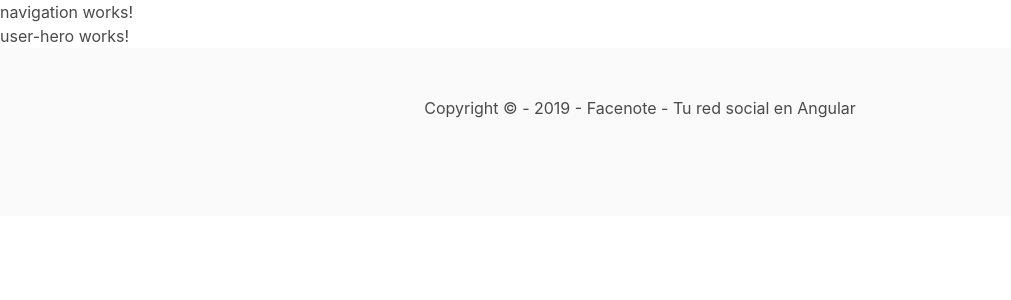
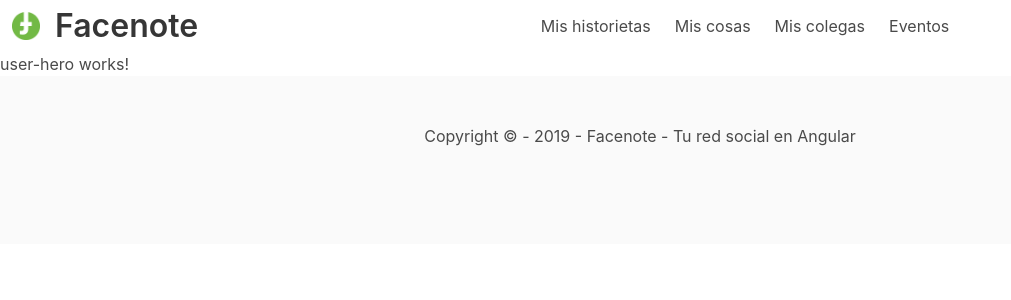
Before and after one commit to manulaiko/Facenote, an Angular app: page / in a window 1280 px wide. Shown: the top 300 px of the page, without its empty margins (0-1011 px from the left). Built offline with nearby package versions, Linux system fonts and the light colour scheme.

Commit message:
Create navigation bar

```diff
--- a/src/app/navigation/navigation.component.html
+++ b/src/app/navigation/navigation.component.html
@@ -1 +1,23 @@
-<p>navigation works!</p>
+<nav class="navbar">
+  <section class="navbar-brand">
+    <a class="navbar-item" href="/">
+      <img src="/assets/img/logo.png" width="28" height="28">
+      <h1 class="title">Facenote</h1>
+    </a>
+
+    <a role="button" class="navbar-burger burger">
+      <span></span>
+      <span></span>
+      <span></span>
+    </a>
+  </section>
+
+  <section class="navbar-menu">
+    <section class="navbar-start">
+      <a class="navbar-item" href="#">Mis historietas</a>
+      <a class="navbar-item" href="#">Mis cosas</a>
+      <a class="navbar-item" href="#">Mis colegas</a>
+      <a class="navbar-item" href="#">Eventos</a>
+    </section>
+  </section>
+</nav>
--- a/src/app/navigation/navigation.component.sass
+++ b/src/app/navigation/navigation.component.sass
@@ -0,0 +1,7 @@
+.navbar-start
+  justify-content: center
+  flex-grow: 1
+
+.navbar-brand
+  .title
+    margin-left: 15px
```
Also changed, not shown: src/assets/img/logo.png (added).
